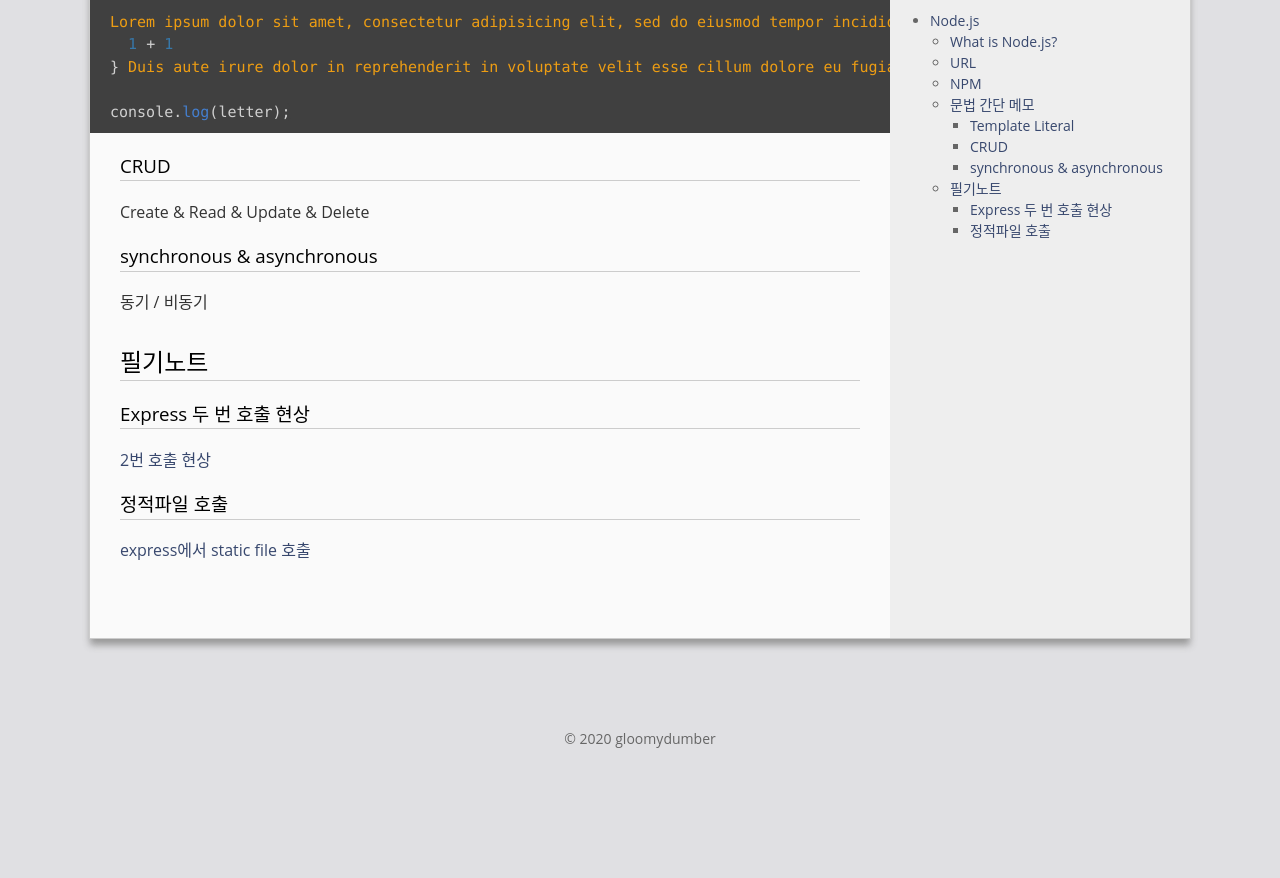
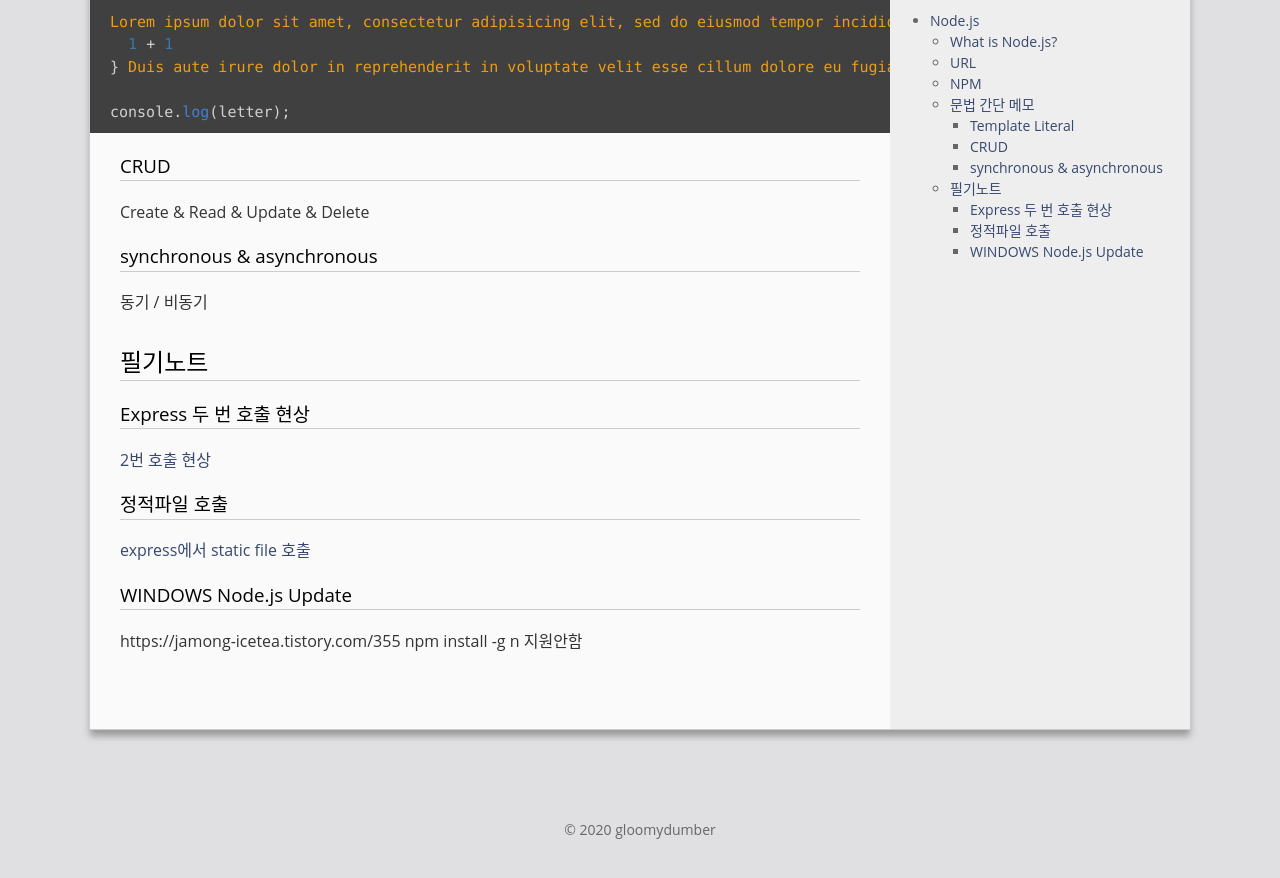
Before and after one commit to gloomydumber/copy, a Jekyll site: the page built from _posts/2020-05-24-generalnodejs.md, in a window 1280 px wide and 900 px high, scrolled down 1237 px. Shown: the top 878 px of the window. Built offline with Jekyll 4.4.1, drawn with Linux system fonts in a browser that asks for light colours; comment, search, counter and statistics services are not loaded; before the commit the page ends 2046 px from its top, so only the background shows below that.

Commit message:
PostModded

```diff
--- a/_posts/2020-05-24-generalnodejs.md
+++ b/_posts/2020-05-24-generalnodejs.md
@@ -65,3 +65,7 @@ Create & Read & Update & Delete
 ### 정적파일 호출
 
 [express에서 static file 호출](https://m.blog.naver.com/PostView.nhn?blogId=pjok1122&logNo=221545195520&proxyReferer=https:%2F%2Fwww.google.com%2F){: target="\_blank"}
+
+### WINDOWS Node.js Update
+
+https://jamong-icetea.tistory.com/355 npm install -g n 지원안함
```
